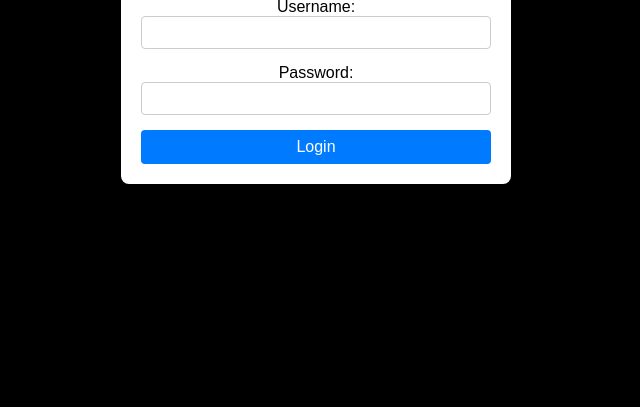
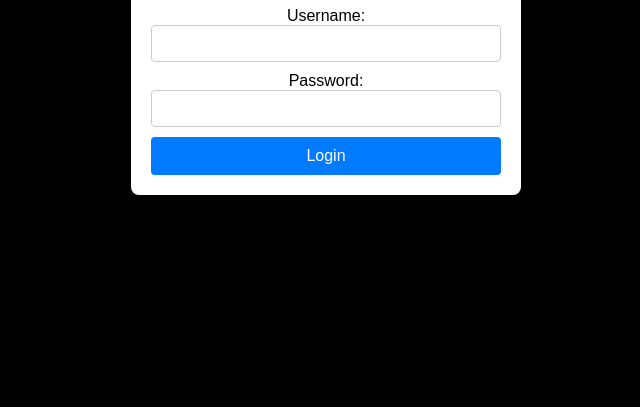
Before and after one commit to wisdomstudies/login, a plain HTML site: page index.html in a window 1280 px wide. Shown: the part 413-820 px from the top of the page, without its empty margins (324-964 px from the left). Drawn offline with Linux system fonts and the light colour scheme.

Commit message:
Update index.html

```diff
--- a/index.html
+++ b/index.html
@@ -35,6 +35,7 @@
 
 
         body {
+            padding: 10px;
             font-family: Arial, sans-serif;
             background-color: black;
             display: flex;
@@ -50,10 +51,11 @@
             background-color: white;
             border-radius: 8px;
             box-shadow: 0px 2px 5px rgba(0, 0, 0, 0.1);
+            width: 100%;
+            text-align: center;
+            max-width: 350px;
+            margin: 0 auto;
             padding: 20px;
-            width: 100%;
-            max-width: 350px;
-            text-align: center;
         }
 
         .login-form {
@@ -62,14 +64,14 @@
         }
 
         .login-input {
-            padding: 8px;
-            margin-bottom: 15px;
             border: 1px solid #ccc;
             border-radius: 4px;
+            padding: 10px;
+            margin-bottom: 10px;
         }
 
         .login-button {
-            padding: 8px;
+            padding: 10px;
             background-color: #007bff;
             color: white;
             border: none;
```
